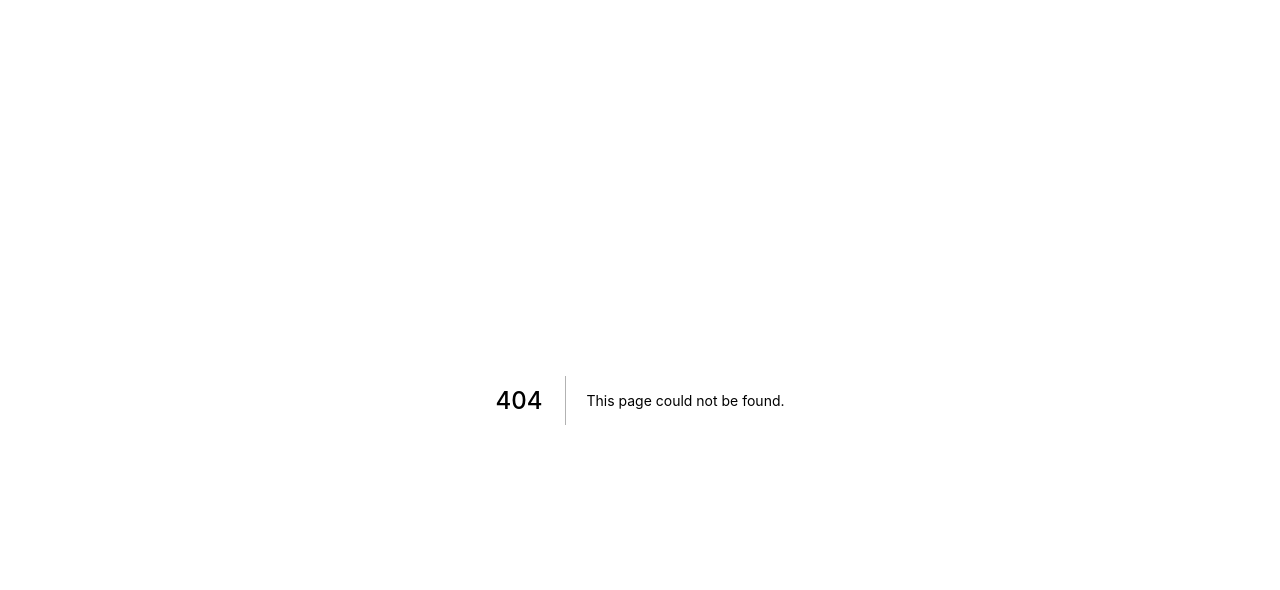
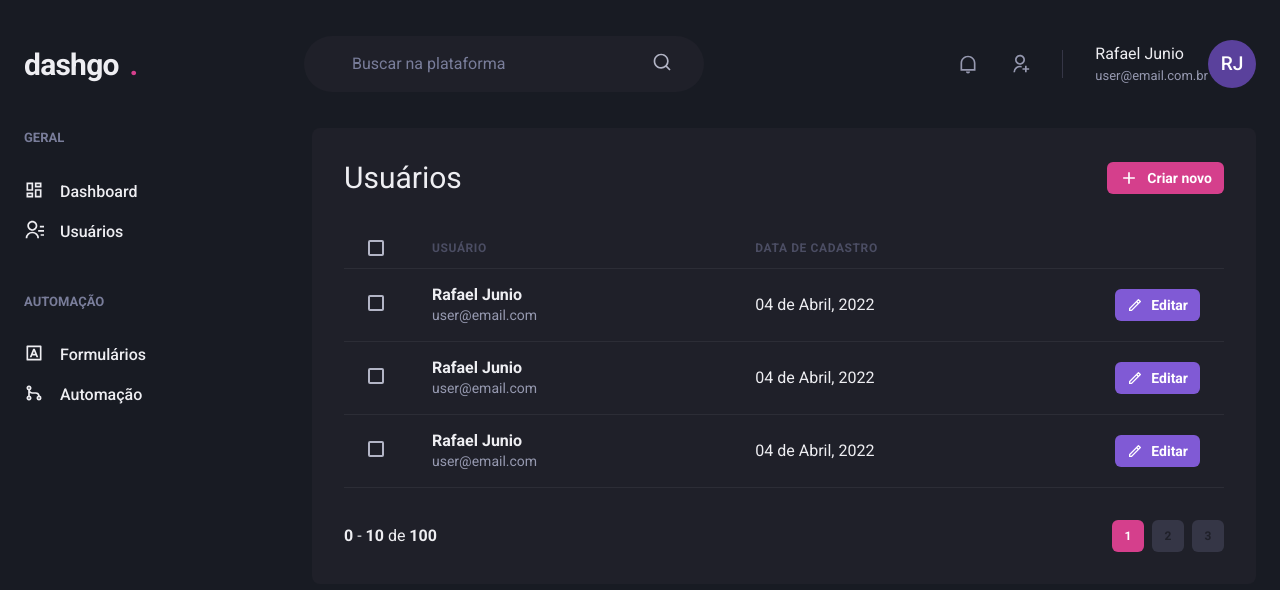
Before and after one commit to rafaeljunio/dashgo, a Next.js app: page /users in a window 1280 px wide. Before the commit this address had no page. Shown: the top 590 px of the page. Built offline with nearby package versions, Linux system fonts and the light colour scheme.

Commit message:
controle de usuários

```diff
--- /dev/null
+++ b/src/components/Pagination.tsx
@@ -0,0 +1,59 @@
+import { Stack, Button, Box } from "@chakra-ui/react";
+
+
+export function Pagination() {
+  return (
+    <Stack
+      direction="row"
+      mt="8"
+      justify="space-between"
+      align="center"
+    >
+      <Box>
+        <strong>0</strong> - <strong>10</strong> de <strong>100</strong>
+      </Box>
+
+      <Stack direction="row" spacing="2">
+        <Button
+          size="sm"
+          fontSize="xs"
+          width="4"
+          colorScheme="pink"
+          disabled
+          _disabled={{
+            bgColor: 'pink.500',
+            cursor: 'default',
+          }}
+        >
+          1
+        </Button>
+
+        <Button
+          size="sm"
+          fontSize="xs"
+          width="4"
+          bgColor="gray.700"
+          _hover={{
+            bg: 'gray.500'
+          }}
+        >
+          2
+        </Button>
+
+        <Button
+          size="sm"
+          fontSize="xs"
+          width="4"
+          bgColor="gray.700"
+          _hover={{
+            bg: 'gray.500'
+          }}
+        >
+          3
+        </Button>
+      </Stack>
+
+
+    </Stack>
+  )
+}
--- /dev/null
+++ b/src/pages/users/index.tsx
@@ -0,0 +1,94 @@
+import { Box, Button, Checkbox, Flex, Heading, Icon, Table, Tbody, Td, Th, Thead, Tr, Text } from "@chakra-ui/react";
+import { RiAddLine, RiPencilLine } from "react-icons/ri";
+import { Header } from "../../components/Header";
+import { Pagination } from "../../components/Pagination";
+import { Sidebar } from "../../components/Sidebar";
+
+export default function UserList() {
+  return (
+    <Box>
+      <Header />
+
+      <Flex w="100%" my="6" maxWidth={1480} mx="auto" px="6">
+        <Sidebar />
+
+        <Box flex="1" borderRadius={8} bg="gray.800" p="8">
+          <Flex mb="8" justify="space-between" align="center">
+            <Heading size="lg" fontWeight="normal">Usuários</Heading>
+
+            <Button as="a" size="sm" fontSize="sm" colorScheme="pink" leftIcon={<Icon as={RiAddLine} fontSize="20" />}  >
+              Criar novo
+            </Button>
+          </Flex>
+
+          <Table colorScheme="whiteAlpha">
+            <Thead>
+              <Tr>
+                <Th px="6" color="gray.300" width="8">
+                  <Checkbox colorScheme="pink" />
+                </Th>
+                <Th>Usuário</Th>
+                <Th>Data de cadastro</Th>
+                <Th w="8"></Th>
+              </Tr>
+            </Thead>
+            <Tbody>
+              <Tr>
+                <Td px="6">
+                  <Checkbox colorScheme="pink" />
+                </Td>
+                <Td>
+                  <Box>
+                    <Text fontWeight="bold">Rafael Junio</Text>
+                    <Text fontSize="sm" color="gray.300">user@email.com</Text>
+                  </Box>
+                </Td>
+                <Td>04 de Abril, 2022</Td>
+                <Td>
+                  <Button as="a" size="sm" fontSize="sm" colorScheme="purple" leftIcon={<Icon as={RiPencilLine} fontSize="16" />}  >
+                    Editar
+                  </Button>
+                </Td>
+              </Tr>
+              <Tr>
+                <Td px="6">
+                  <Checkbox colorScheme="pink" />
+                </Td>
+                <Td>
+                  <Box>
+                    <Text fontWeight="bold">Rafael Junio</Text>
+                    <Text fontSize="sm" color="gray.300">user@email.com</Text>
+                  </Box>
+                </Td>
+                <Td>04 de Abril, 2022</Td>
+                <Td>
+                  <Button as="a" size="sm" fontSize="sm" colorScheme="purple" leftIcon={<Icon as={RiPencilLine} fontSize="16" />}  >
+                    Editar
+                  </Button>
+                </Td>
+              </Tr>
+              <Tr>
+                <Td px="6">
+                  <Checkbox colorScheme="pink" />
+                </Td>
+                <Td>
+                  <Box>
+                    <Text fontWeight="bold">Rafael Junio</Text>
+                    <Text fontSize="sm" color="gray.300">user@email.com</Text>
+                  </Box>
+                </Td>
+                <Td>04 de Abril, 2022</Td>
+                <Td>
+                  <Button as="a" size="sm" fontSize="sm" colorScheme="purple" leftIcon={<Icon as={RiPencilLine} fontSize="16" />}  >
+                    Editar
+                  </Button>
+                </Td>
+              </Tr>
+            </Tbody>
+          </Table>
+          <Pagination />
+        </Box>
+      </Flex>
+    </Box>
+  )
+}
```
Also changed, not shown: src/pages/users/create.tsx (added, +41 -0 lines), src/components/Header.tsx (line endings or trailing spaces).
